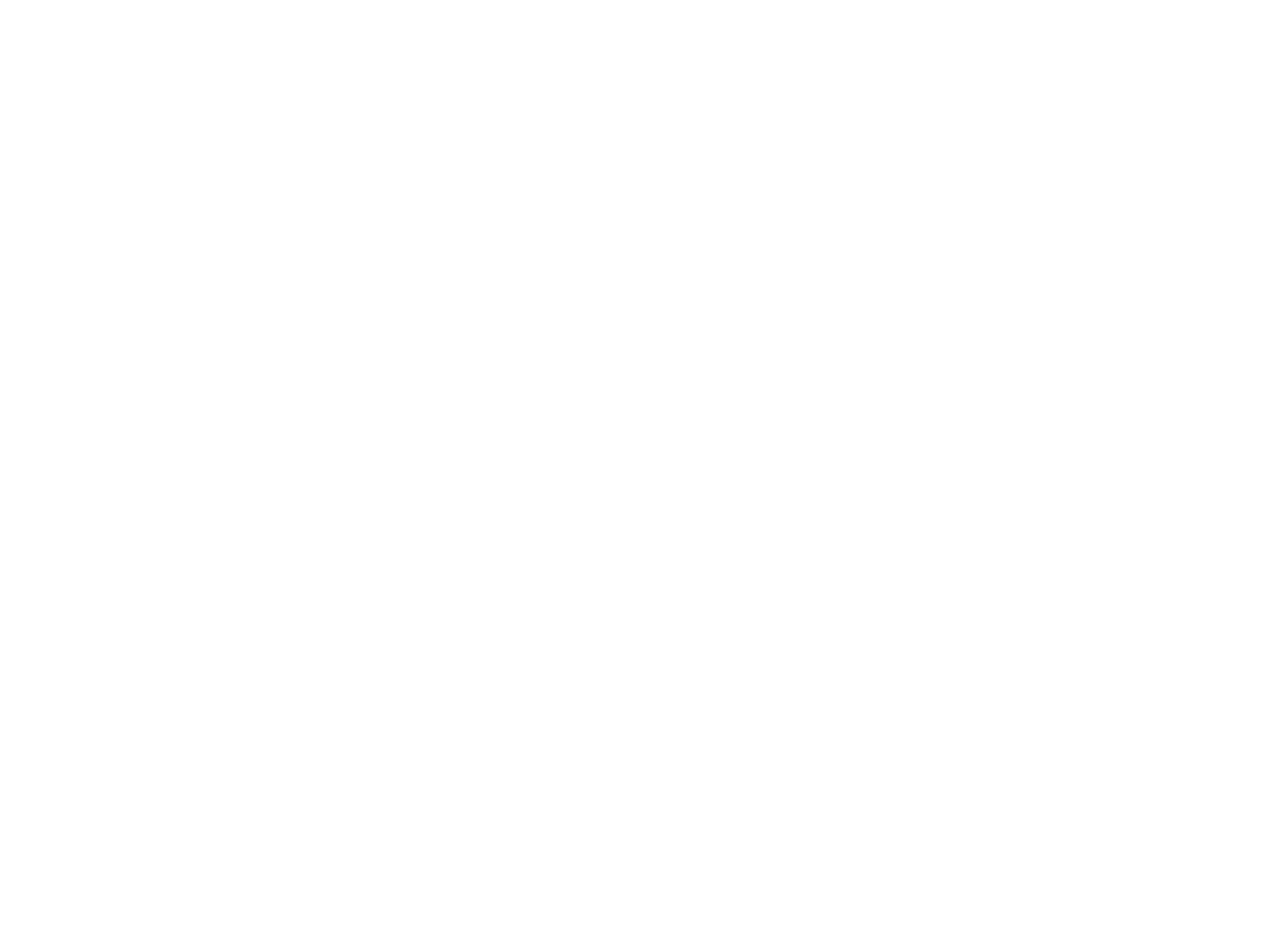
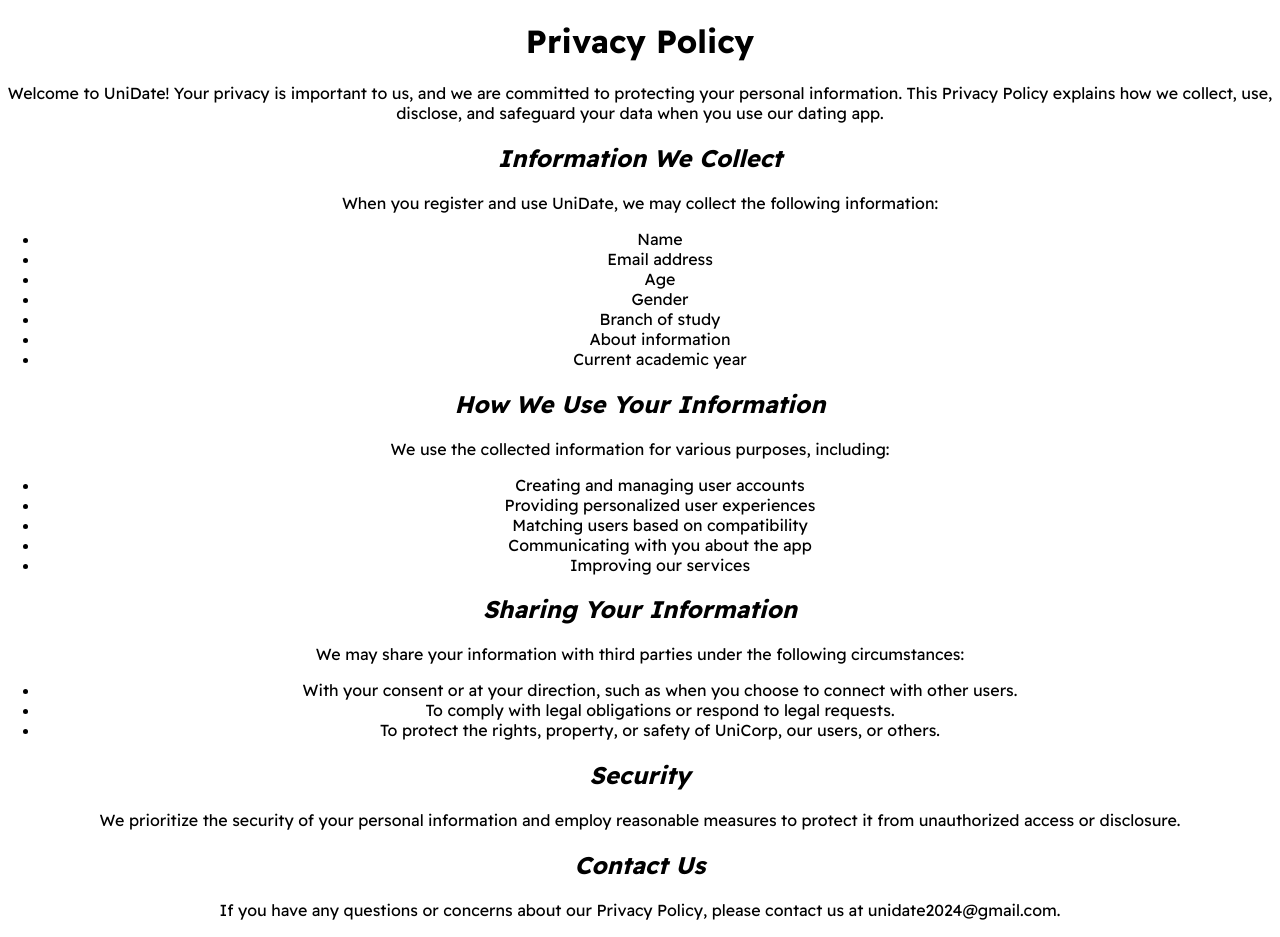
Before and after one commit to GeorgeET15/uni-date-app, a React (Create React App) app in the folder client/: page /privacypolicy in a window 1280 px wide. Before the commit this address had no page. Shown: the top 937 px of the page. Before the commit the page ends 800 px from the top, so only its background shows below. Built offline with nearby package versions, Linux system fonts and the light colour scheme.

Commit message:
Privacy and Cookie Policy update

```diff
--- a/client/src/App.js
+++ b/client/src/App.js
@@ -5,6 +5,8 @@
 import Home from "./pages/Home";
 import OnBoarding from "./pages/OnBoarding";
 import Profile from "./pages/Profile";
+import PrivacyPolicy from "./pages/PrivacyPolicy";
+import CookiePolicy from "./pages/CookiePolicy";
 
 const App = () => {
   const [cookies] = useCookies(["AuthToken"]);
@@ -25,6 +27,8 @@
         {authToken && <Route path="/dashboard" element={<Dashboard />} />}
         {authToken && <Route path="/onboarding" element={<OnBoarding />} />}
         {authToken && <Route path="/profile" element={<Profile />} />}
+        <Route path="/privacypolicy" element={<PrivacyPolicy />} />
+        <Route path="/cookiepolicy" element={<CookiePolicy />} />
       </Routes>
     </BrowserRouter>
   );
--- a/client/src/components/AuthModal.js
+++ b/client/src/components/AuthModal.js
@@ -87,11 +87,11 @@
       <p style={{ color: "#a27ef8" }}>
         By clicking Log In, you agree to our terms. Learn how we process your
         data in our{" "}
-        <a style={{ color: "" }} href="https://www.github.com">
+        <a style={{ color: "" }} href="privacypolicy">
           Privacy Policy
         </a>{" "}
         and{" "}
-        <a style={{ color: "" }} href="https://www.github.com">
+        <a style={{ color: "" }} href="cookiepolicy">
           Cookie Policy
         </a>
         .
--- /dev/null
+++ b/client/src/pages/CookiePolicy.js
@@ -0,0 +1,64 @@
+import React from "react";
+
+function CookiePolicy() {
+  const currentDate = new Date().toLocaleDateString("en-GB");
+
+  return (
+    <div>
+      <h1>Cookie Policy</h1>
+      <p>
+        This Cookie Policy explains how UniDate uses cookies and similar
+        technologies to collect and store information when you use our dating
+        app.
+      </p>
+
+      <h2>What are Cookies?</h2>
+      <p>
+        Cookies are small text files that are stored on your device when you
+        visit a website or use a mobile app. They are widely used to enhance
+        user experience, remember preferences, and provide personalized content.
+      </p>
+
+      <h2>How We Use Cookies</h2>
+      <p>
+        UniDate uses cookies for the following purposes:
+        <ul>
+          <li>
+            <strong>Authentication:</strong> We use cookies to store
+            authentication tokens to keep you logged in.
+          </li>
+          <li>
+            <strong>User Identification:</strong> Cookies help us identify you
+            and maintain your session.
+          </li>
+          <li>
+            <strong>Analytics:</strong> We may use cookies to collect
+            information about how you interact with our app, helping us improve
+            and optimize our services.
+          </li>
+        </ul>
+      </p>
+
+      <h2>Your Cookie Choices</h2>
+      <p>
+        You can control and manage cookies in your browser or device settings.
+        If you choose to disable cookies, some features of UniDate may not
+        function properly.
+      </p>
+
+      <h2>Contact Us</h2>
+      <p>
+        If you have any questions or concerns about our Cookie Policy, please
+        contact us at unidate2024@gmail.com.
+      </p>
+
+      <p>
+        This Cookie Policy is effective as of {currentDate} and may be updated
+        from time to time. Please review this policy periodically for any
+        changes.
+      </p>
+    </div>
+  );
+}
+
+export default CookiePolicy;
--- /dev/null
+++ b/client/src/pages/PrivacyPolicy.js
@@ -0,0 +1,84 @@
+import React from "react";
+
+function PrivacyPolicy() {
+  const currentDate = new Date().toLocaleDateString("en-GB");
+
+  return (
+    <div>
+      <h1>Privacy Policy</h1>
+      <p>
+        Welcome to UniDate! Your privacy is important to us, and we are
+        committed to protecting your personal information. This Privacy Policy
+        explains how we collect, use, disclose, and safeguard your data when you
+        use our dating app.
+      </p>
+
+      <h2>Information We Collect</h2>
+      <p>
+        When you register and use UniDate, we may collect the following
+        information:
+        <ul>
+          <li>Name</li>
+          <li>Email address</li>
+          <li>Age</li>
+          <li>Gender</li>
+          <li>Branch of study</li>
+          <li>About information</li>
+          <li>Current academic year</li>
+        </ul>
+      </p>
+
+      <h2>How We Use Your Information</h2>
+      <p>
+        We use the collected information for various purposes, including:
+        <ul>
+          <li>Creating and managing user accounts</li>
+          <li>Providing personalized user experiences</li>
+          <li>Matching users based on compatibility</li>
+          <li>Communicating with you about the app</li>
+          <li>Improving our services</li>
+        </ul>
+      </p>
+
+      <h2>Sharing Your Information</h2>
+      <p>
+        We may share your information with third parties under the following
+        circumstances:
+        <ul>
+          <li>
+            With your consent or at your direction, such as when you choose to
+            connect with other users.
+          </li>
+          <li>
+            To comply with legal obligations or respond to legal requests.
+          </li>
+          <li>
+            To protect the rights, property, or safety of UniCorp, our users, or
+            others.
+          </li>
+        </ul>
+      </p>
+
+      <h2>Security</h2>
+      <p>
+        We prioritize the security of your personal information and employ
+        reasonable measures to protect it from unauthorized access or
+        disclosure.
+      </p>
+
+      <h2>Contact Us</h2>
+      <p>
+        If you have any questions or concerns about our Privacy Policy, please
+        contact us at unidate2024@gmail.com.
+      </p>
+
+      <p>
+        This Privacy Policy is effective as of {currentDate} and may be updated
+        from time to time. Please review this policy periodically for any
+        changes.
+      </p>
+    </div>
+  );
+}
+
+export default PrivacyPolicy;
```
